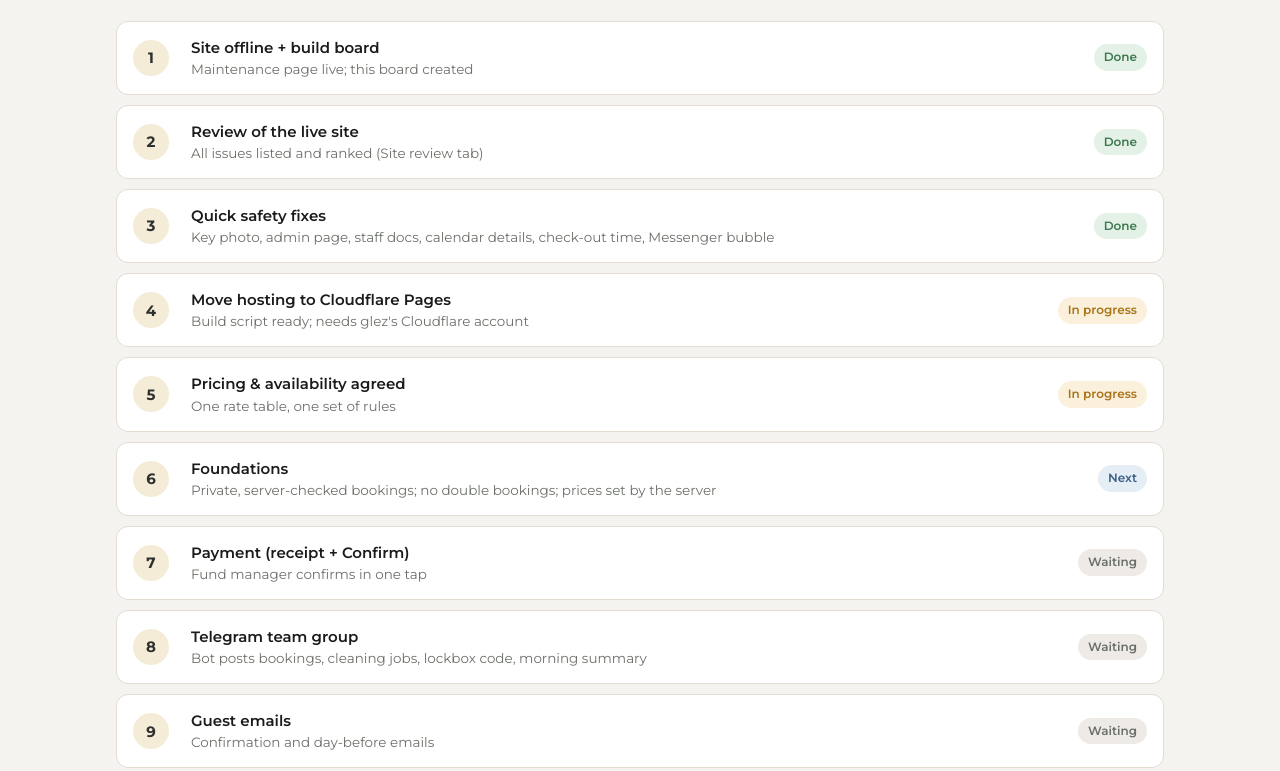
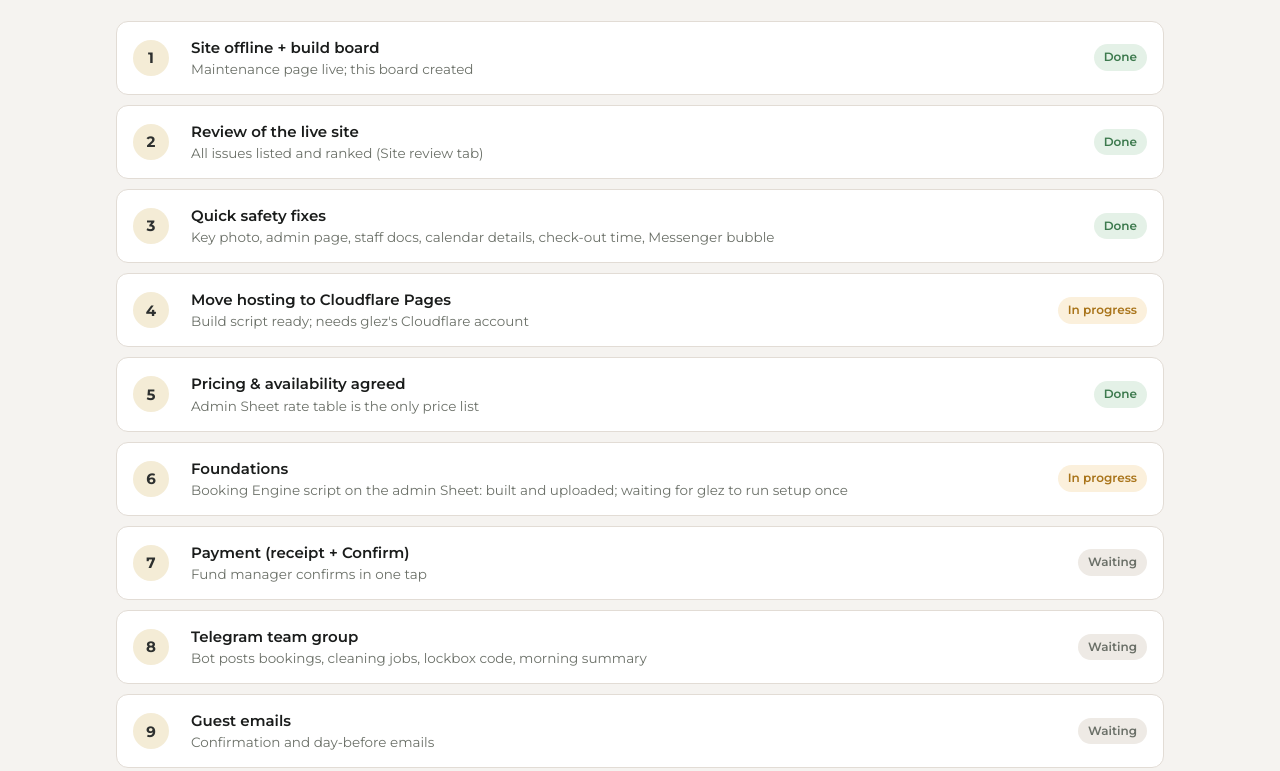
Before and after one commit to teamdigitalgpb/des-booking-app, a plain HTML site: page build.html in a window 1280 px wide. Shown: the part 1533-2304 px from the top of the page. Drawn offline with Linux system fonts and the light colour scheme.

Commit message:
Board: pricing settled, booking engine in progress
Co-Authored-By: Claude Opus 5.5 <noreply@anthropic.com>

```diff
--- a/build.html
+++ b/build.html
@@ -204,8 +204,8 @@
     ['Review of the live site', 'All issues listed and ranked (Site review tab)', 'done'],
     ['Quick safety fixes', 'Key photo, admin page, staff docs, calendar details, check-out time, Messenger bubble', 'done'],
     ['Move hosting to Cloudflare Pages', 'Build script ready; needs glez\'s Cloudflare account', 'progress'],
-    ['Pricing & availability agreed', 'One rate table, one set of rules', 'progress'],
-    ['Foundations', 'Private, server-checked bookings; no double bookings; prices set by the server', 'next'],
+    ['Pricing & availability agreed', 'Admin Sheet rate table is the only price list', 'done'],
+    ['Foundations', 'Booking Engine script on the admin Sheet: built and uploaded; waiting for glez to run setup once', 'progress'],
     ['Payment (receipt + Confirm)', 'Fund manager confirms in one tap', 'waiting'],
     ['Telegram team group', 'Bot posts bookings, cleaning jobs, lockbox code, morning summary', 'waiting'],
     ['Guest emails', 'Confirmation and day-before emails', 'waiting'],
@@ -289,7 +289,7 @@
     ['2026-11-21', 'Chat bubble = "Talk to us" on DES Messenger (m.me/890165717502663)'],
     ['2026-11-21', 'DES is not commercial (utilities share only)'],
     ['2026-11-21', 'Hosting moves to Cloudflare Pages (free)'],
-    ['2026-11-21', 'Pricing: old Regular prices become the JW rate, old JW prices become the A2/A19 rate; old A2/A19 prices retired (pending confirmation that Regular is retired)'],
+    ['2026-11-21', 'Pricing: three rates (Regular, JW, A2/A19) exactly as in the admin Sheet rate table; the site reads prices from the Sheet'],
     ['2026-11-21', 'No weekly JW question: volunteer status taken from the guest\'s details (same as the Messenger template) and checked by the team at Confirm payment'],
     ['2026-11-21', 'Messenger instant reply sends guests to the booking site; team still chats on request'],
     ['2026-11-21', 'Old booking script kept for auditing (glez\'s call)'],
```
